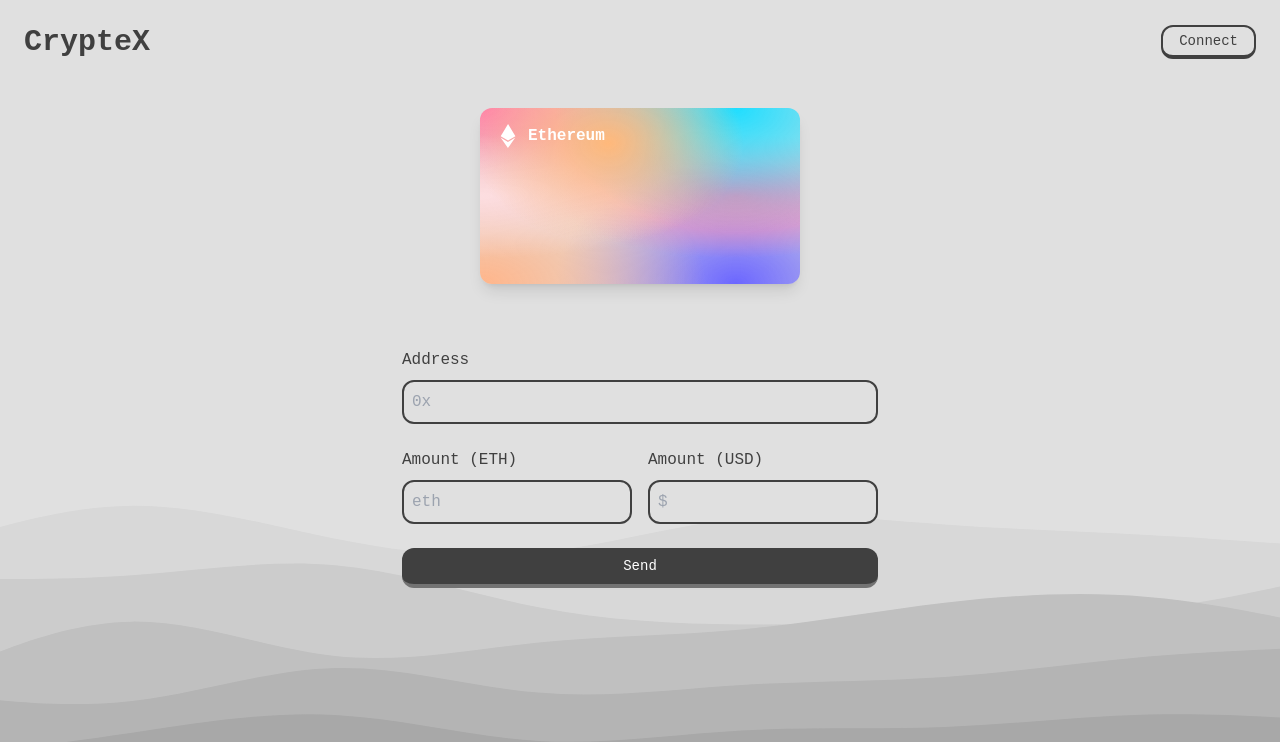
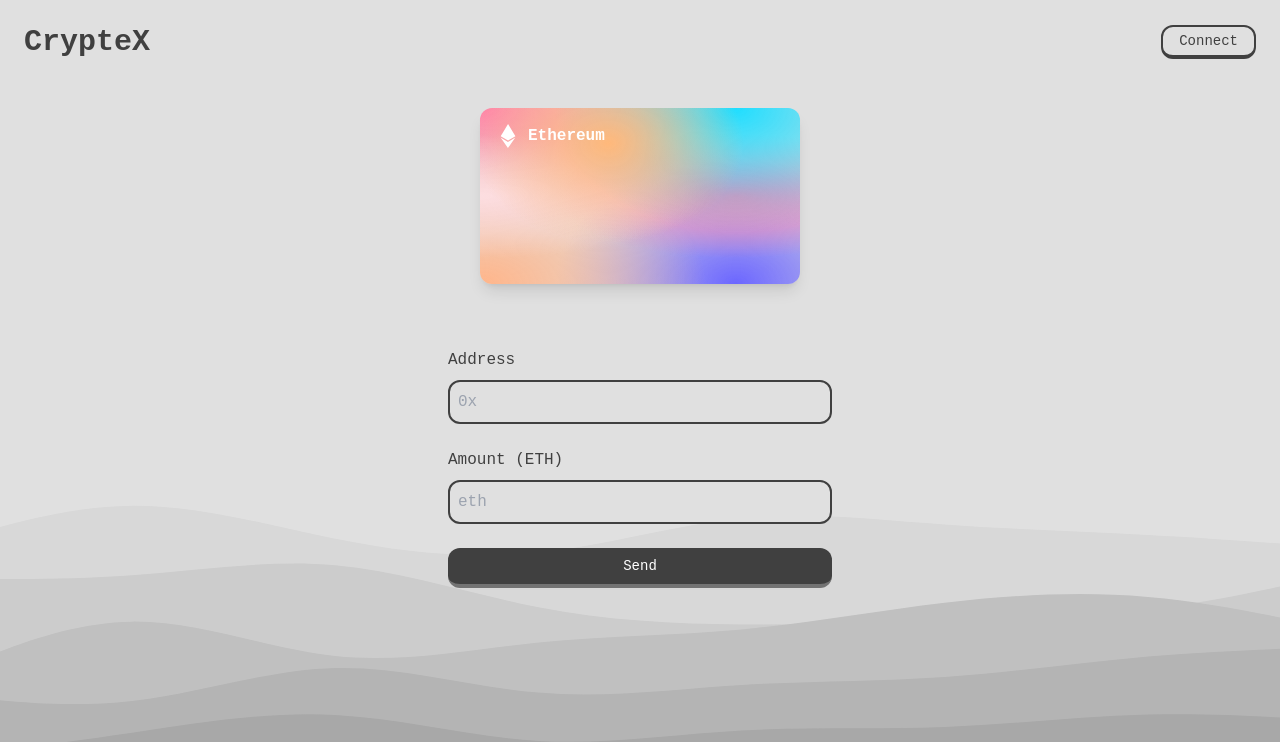
Before and after one commit to rozybakievv/web3app, a React (Create React App) app in the folder client/: page /send in a window 1280 px wide. Shown: the top 742 px of the page. Built offline with nearby package versions, Linux system fonts and the light colour scheme.

Commit message:
update send component

```diff
--- a/client/src/components/Send.jsx
+++ b/client/src/components/Send.jsx
@@ -3,7 +3,6 @@ import { TransactionContext } from "../App";
 
 const Send = () => {
     const { formAddressContext, formAmountContext, sendTransaction, successContext } = useContext(TransactionContext);
-
 
     const sendT = async () => {
         const address = document.getElementById("address");
@@ -24,20 +23,14 @@ const Send = () => {
                 </div>
             </div>
 
-            <form autoComplete="off">
+            <form autoComplete="off" className="w-96">
                 <div className="mb-6">
                     <label htmlFor="address" className="block mb-2 text-md text-neutral-700">Address</label>
                     <input type="text" id="address" placeholder="0x" required className="block w-full p-2 border-2 outline-none graycolor rounded-xl border-neutral-700" />
                 </div>
-                <div className="grid grid-cols-2 gap-4 mb-6">
-                    <div>
-                        <label htmlFor="address" className="block mb-2 text-md text-neutral-700">Amount (ETH)</label>
-                        <input type="number" id="amountEth" placeholder="eth" required className="block w-full p-2 border-2 outline-none graycolor rounded-xl border-neutral-700" />
-                    </div>
-                    <div>
-                    <label htmlFor="amountUsd" className="block mb-2 text-md text-neutral-700">Amount (USD)</label>
-                        <input type="number" id="amountUsd" placeholder="$" required className="block w-full p-2 border-2 outline-none graycolor rounded-xl border-neutral-700" />
-                    </div>
+                <div className="mb-6">
+                    <label htmlFor="address" className="block mb-2 text-md text-neutral-700">Amount (ETH)</label>
+                    <input type="number" id="amountEth" placeholder="eth" required className="block w-full p-2 border-2 outline-none graycolor rounded-xl border-neutral-700" />
                 </div>
                 <button onClick={sendT} className="inline-block w-full h-10 px-4 py-1 text-sm text-white transition duration-200 ease-in-out border-b-4 bg-neutral-700 shadow-effect rounded-xl border-neutral-500 hover:translate-y-1">Send</button>
             </form>
--- a/client/src/components/Transfers.jsx
+++ b/client/src/components/Transfers.jsx
@@ -8,6 +8,7 @@ const Receive = () => {
     useEffect(() => {
         checkTransactions();
         getAllTransactions();
+    // eslint-disable-next-line react-hooks/exhaustive-deps
     }, [])
 
     return (
```
